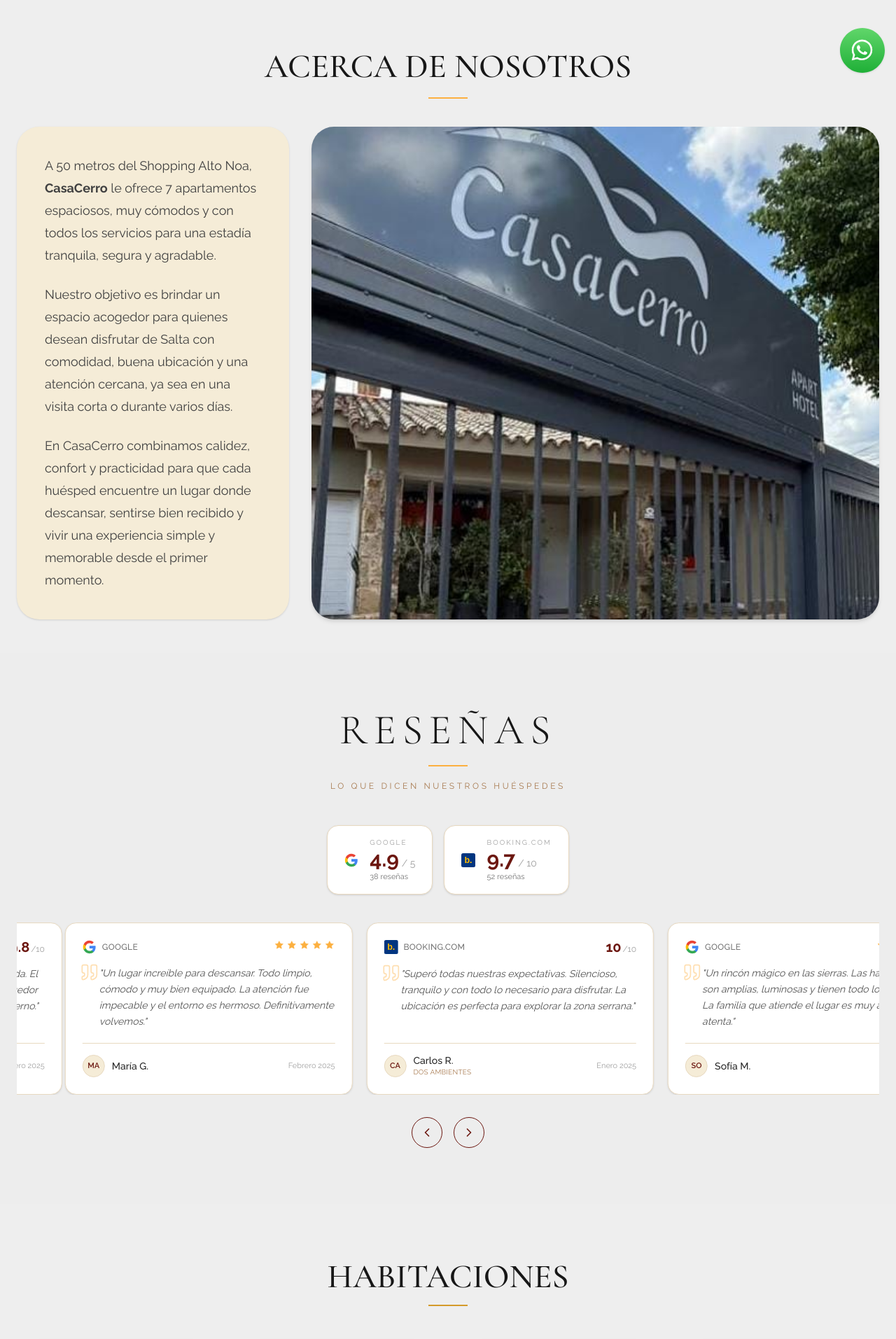
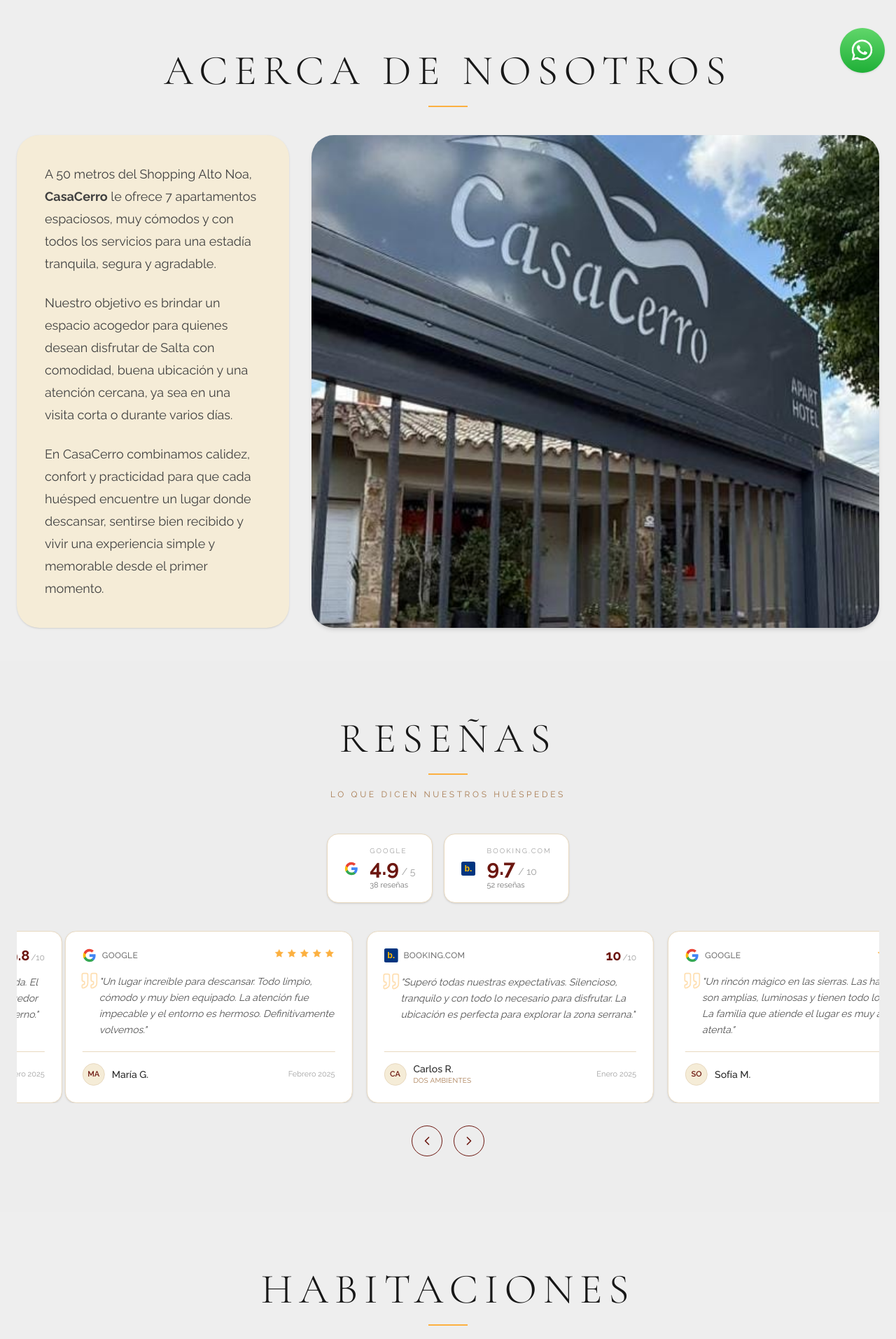
Before and after one commit to LautaroPairuna/casacerro, a Next.js app: page / in a window 1280 px wide. Shown: the part 680-2593 px from the top of the page at 70% size. Built offline with nearby package versions, Linux system fonts and the light colour scheme.

Commit message:
cambios en centrar el scroll y titulos corregidos

```diff
--- a/src/app/globals.css
+++ b/src/app/globals.css
@@ -40,7 +40,7 @@
 #habitaciones,
 #tarifas,
 #contacto {
-  scroll-margin-top: 7.5rem;
+  scroll-margin-top: 5.0rem;
 }
 
 @media (prefers-reduced-motion: reduce) {
--- a/src/components/Habitaciones.tsx
+++ b/src/components/Habitaciones.tsx
@@ -339,10 +339,10 @@
     <section id="habitaciones" className="w-full bg-[#eee] px-4 py-20 md:px-6">
       <div className="mx-auto w-full max-w-[1400px]">
         <div className="mb-12 text-center">
-          <h2 className="text-4xl font-medium uppercase text-neutral-900 md:text-5xl">
+          <h2 className="text-5xl md:text-6xl font-light tracking-[0.15em] uppercase text-neutral-900">
             Habitaciones
           </h2>
-          <div className="mx-auto mt-4 h-[2px] w-14 bg-[#d49a2a]" />
+          <div className="mt-5 mb-4 mx-auto w-14 h-0.5 bg-[#FCB040]" />
         </div>
 
         <div className="grid grid-cols-1 lg:grid-cols-2 gap-8 xl:grid-cols-4">
--- a/src/components/Nosotros.tsx
+++ b/src/components/Nosotros.tsx
@@ -17,10 +17,10 @@
           transition={{ duration: 0.55, ease: "easeOut" }}
           className="mb-10"
         >
-          <h2 className="text-center text-4xl font-medium text-neutral-900 md:text-5xl">
-            ACERCA DE NOSOTROS
+          <h2 className="text-center text-5xl md:text-6xl font-light tracking-[0.15em] uppercase text-neutral-900">
+            Acerca de Nosotros
           </h2>
-          <div className="mt-5 mx-auto w-14 h-0.5 bg-[#FCB040]" />
+          <div className="mt-5 mb-4 mx-auto w-14 h-0.5 bg-[#FCB040]" />
         </motion.div>
 
         <div className="grid grid-cols-1 gap-6 xl:grid-cols-12 xl:items-stretch xl:gap-8">
```
